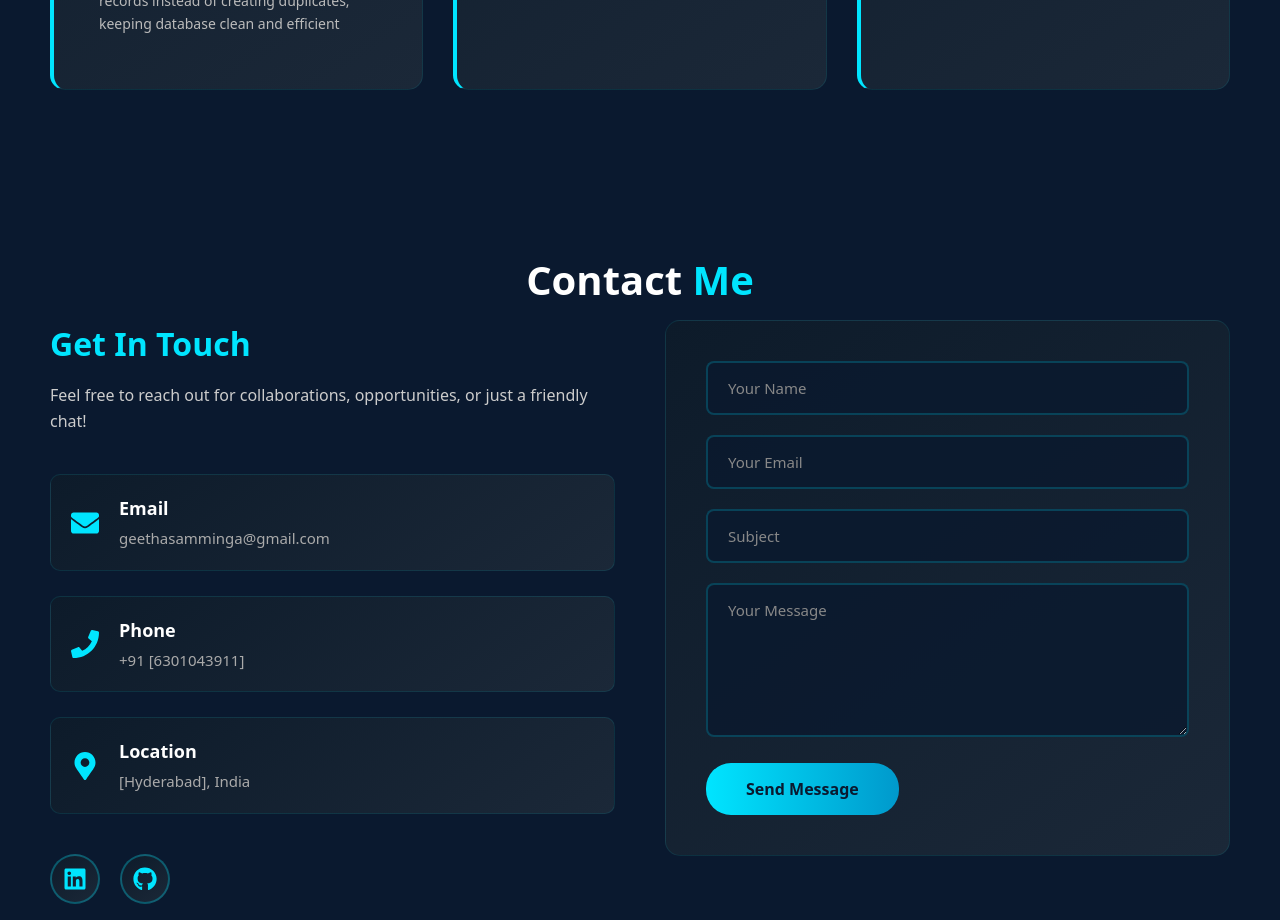
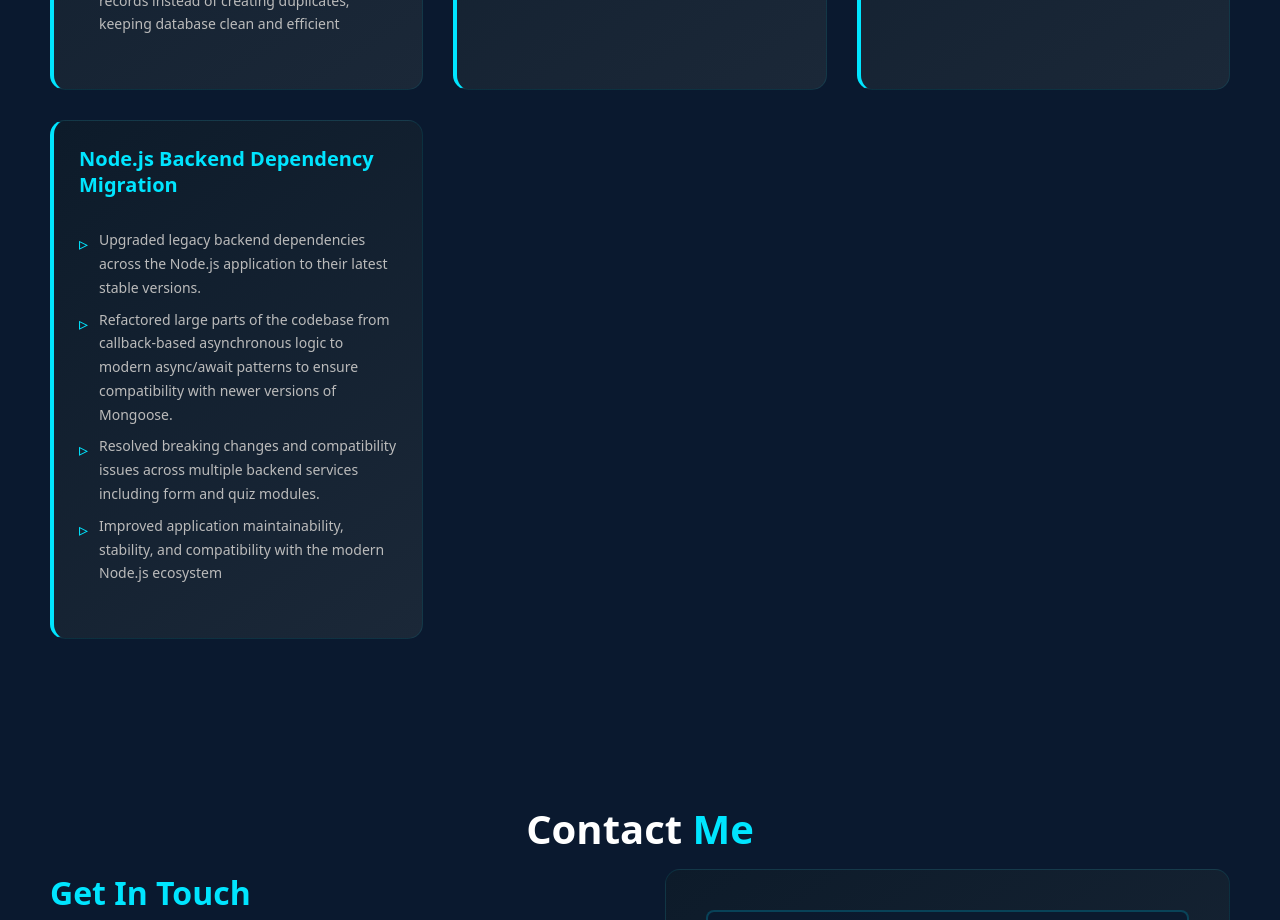
Before and after one commit to GeethaSamminga/portfolio-frontend, a React (Vite) app: page / in a window 1280 px wide. Shown: the part 4820-5740 px from the top of the page. Built offline with nearby package versions, Linux system fonts and the light colour scheme.

Commit message:
add experience

```diff
--- a/src/components/experience/experience.jsx
+++ b/src/components/experience/experience.jsx
@@ -59,13 +59,22 @@ const Experience = () => {
         {
             id: 6,
             title: "Lead Follow-Ups System (Yogappify)",
-            company: "SurveyHeart LLP",
             description: "Engineered a scalable lead management system with advanced database optimization.",
             details: [
                 "Built RESTful APIs for lead tracking and follow-up management",
                 "Implemented partial indexes for improved query performance",
                 "Ensured data integrity with validation and constraints",
                 "Reduced database query time by 60% through optimization"
+            ],
+        },
+        {
+            id: 7,
+            title: "Node.js Backend Dependency Migration",
+            details: [
+                "Upgraded legacy backend dependencies across the Node.js application to their latest stable versions.",
+                "Refactored large parts of the codebase from callback-based asynchronous logic to modern async/await patterns to ensure compatibility with newer versions of Mongoose.",
+                "Resolved breaking changes and compatibility issues across multiple backend services including form and quiz modules.",
+                "Improved application maintainability, stability, and compatibility with the modern Node.js ecosystem"
             ],
         }
     ];
```
